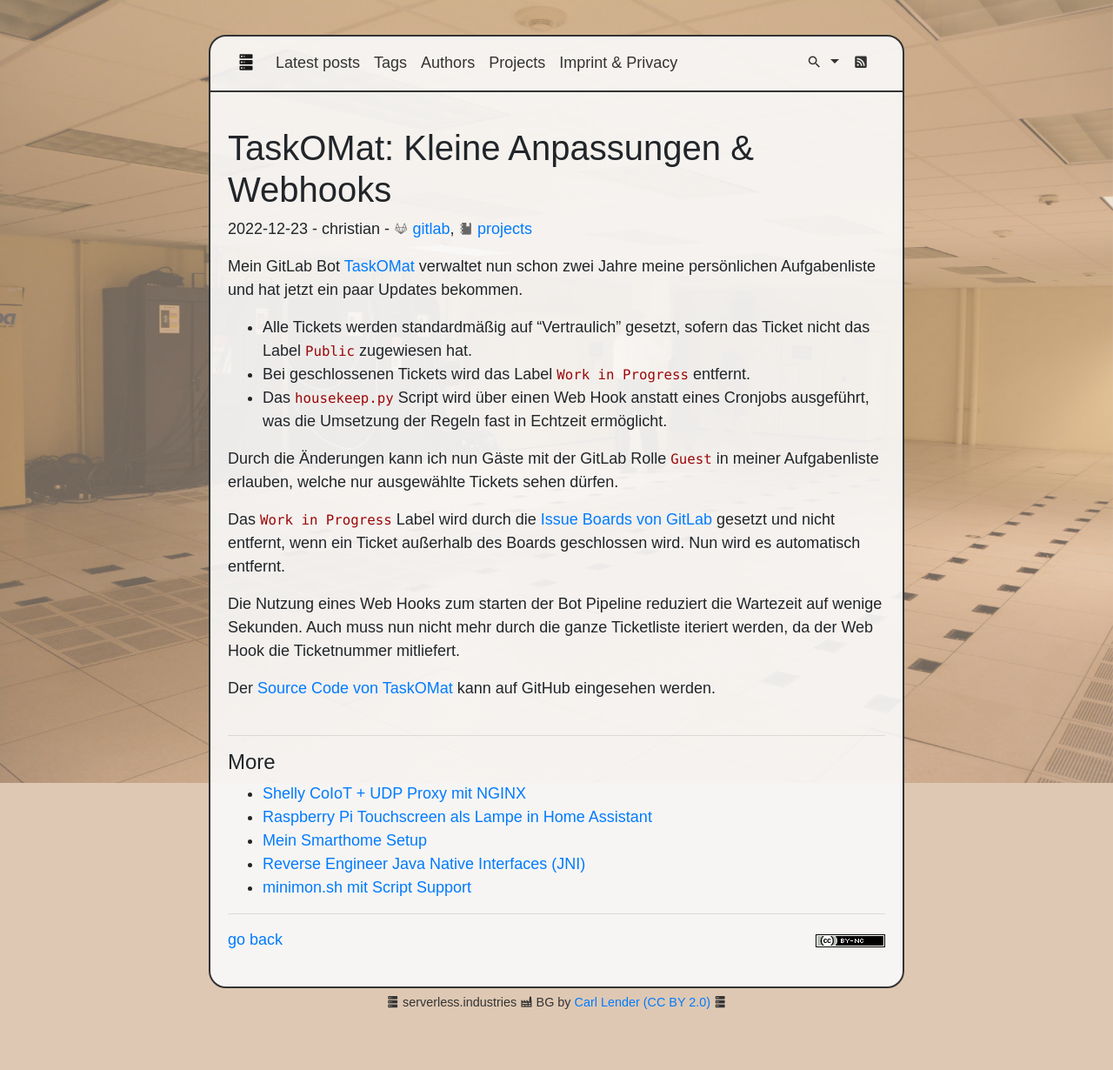
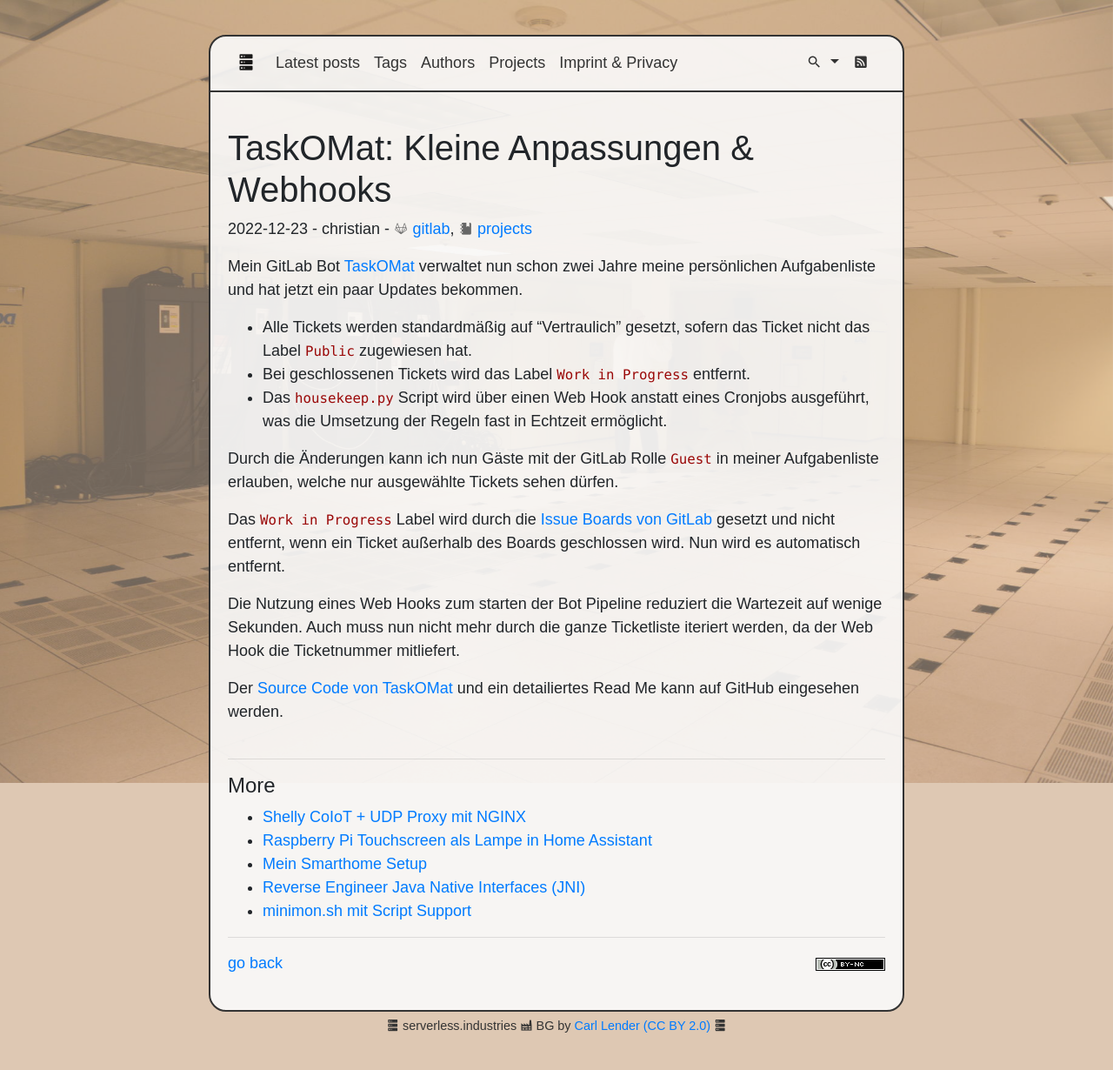
Before and after one commit to perryflynn/serverless.industries, a Jekyll site: the page built from src/_posts/2022/2022-12-23-taskomat-update.md, in a window 1280 px wide. Shown: the whole page at 87% size. Built offline with Jekyll 4.4.1, drawn with Linux system fonts in a browser that asks for light colours; before the commit the page ends 1203 px from its top, so only the background shows below that.

Commit message:
again taskomat

```diff
--- a/src/_posts/2022/2022-12-23-taskomat-update.md
+++ b/src/_posts/2022/2022-12-23-taskomat-update.md
@@ -27,4 +27,5 @@
 Sekunden. Auch muss nun nicht mehr durch die ganze Ticketliste iteriert werden, da
 der Web Hook die Ticketnummer mitliefert.
 
-Der [Source Code von TaskOMat](https://github.com/perryflynn/taskomat) kann auf GitHub eingesehen werden.
+Der [Source Code von TaskOMat](https://github.com/perryflynn/taskomat) und ein detailiertes Read Me
+kann auf GitHub eingesehen werden.
```
